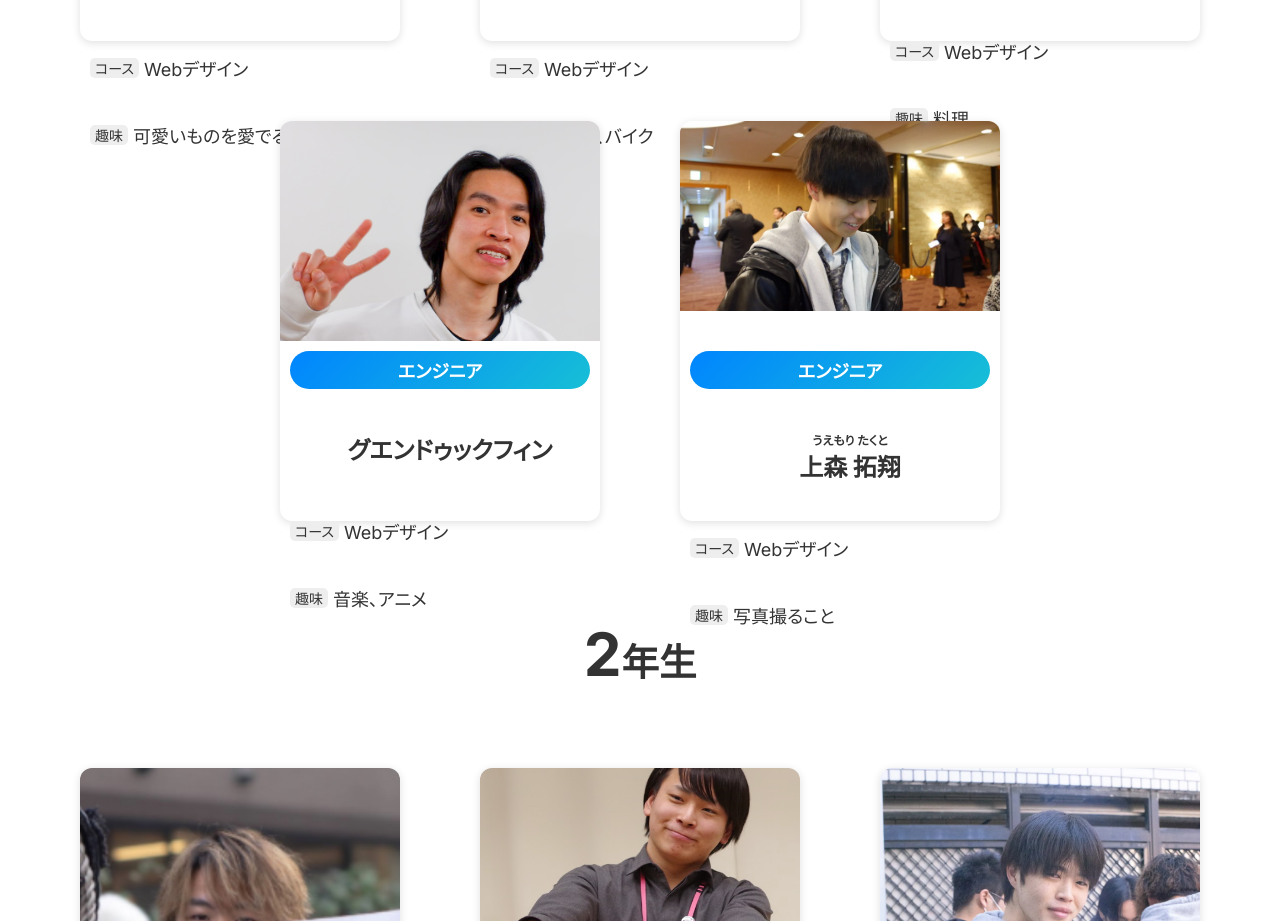
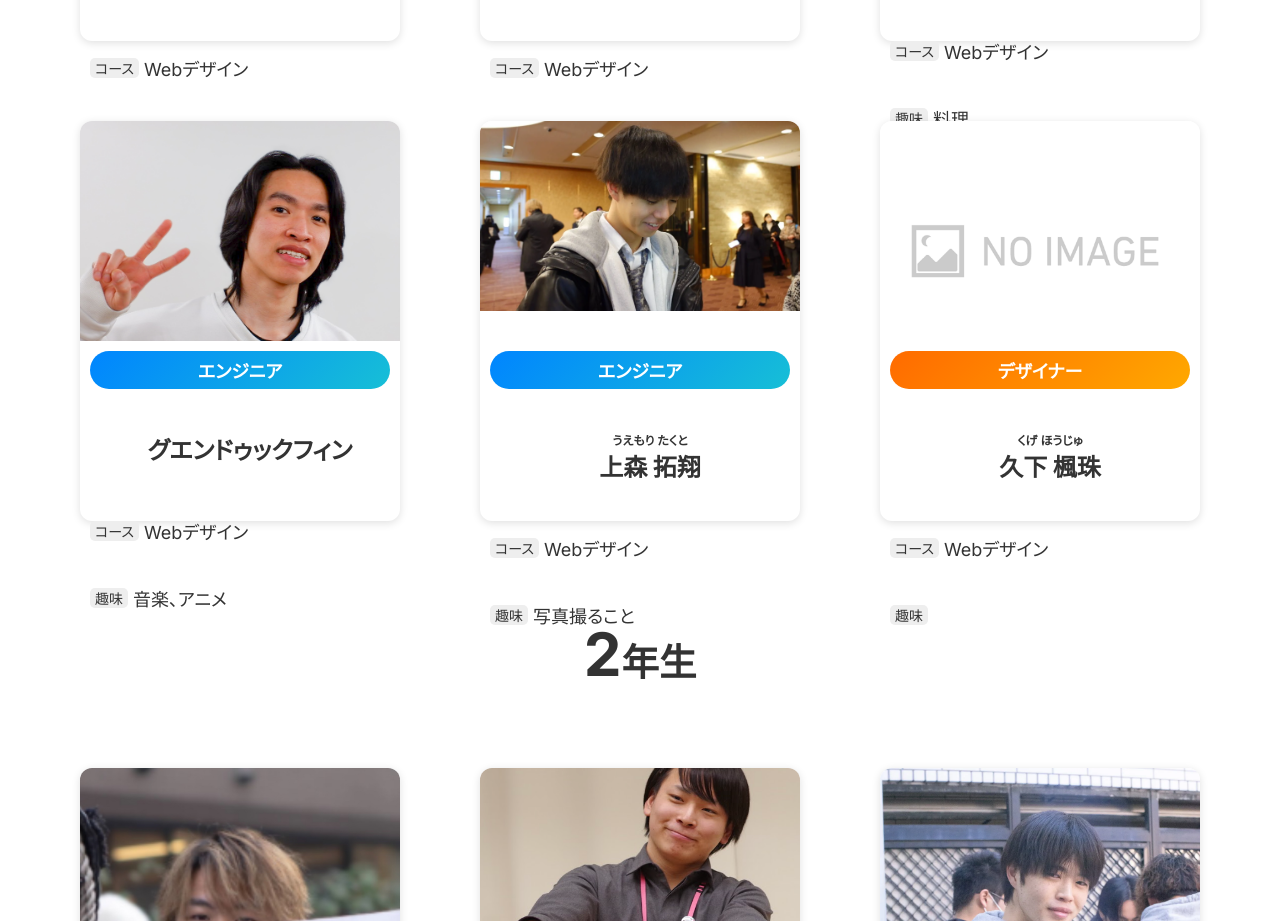
Before and after one commit to HondaYt/w2c-member-page, a Next.js app: page / in a window 1280 px wide. Shown: the part 7758-8679 px from the top of the page. Built offline with nearby package versions, Linux system fonts and the light colour scheme.

Commit message:
抜漏れメンバー修正

```diff
--- a/src/components/Members.tsx
+++ b/src/components/Members.tsx
@@ -155,6 +155,15 @@ const membersByGrade = {
             message: "コーディング一緒に頑張りましょう！",
             image: "tuemori.webp",
         },
+        {
+            name: "久下 楓珠",
+            kana: "くげ ほうじゅ",
+            course: "Webデザイン",
+            field: "designer",
+            hobby: "",
+            message: "",
+            image: "unnamed.png",
+        },
     ],
     4: [
         {
```
